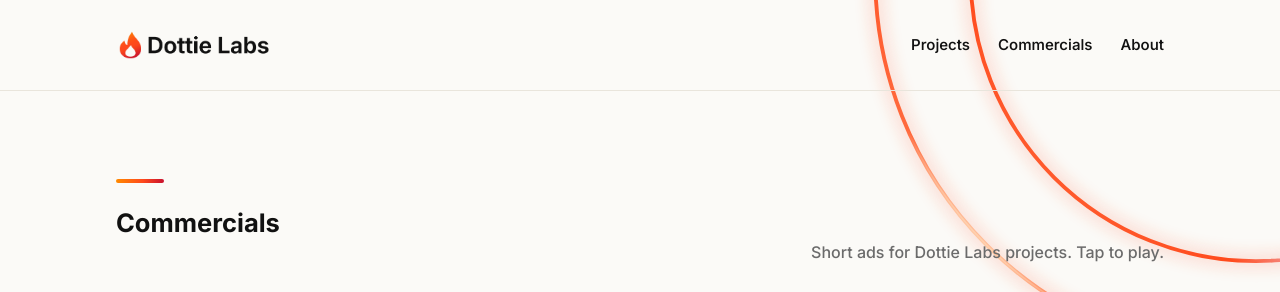
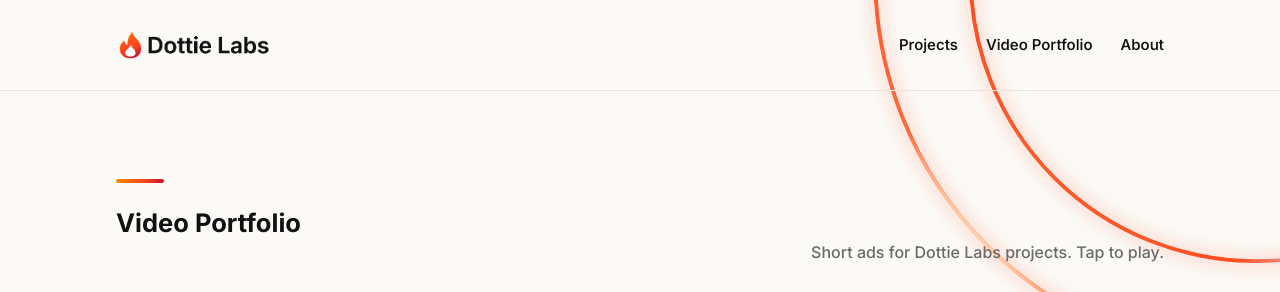
Before and after one commit to dottiewang/DottieLabs, a plain HTML site: page commercials/index.html in a window 1280 px wide. Shown: the top 292 px of the page. Drawn offline with Linux system fonts and the light colour scheme.

Commit message:
Rename commercials to video portfolio
Co-authored-by: Copilot <223556219+Copilot@users.noreply.github.com>

```diff
--- a/commercials/index.html
+++ b/commercials/index.html
@@ -3,7 +3,7 @@
 <head>
 <meta charset="utf-8">
 <meta name="viewport" content="width=device-width, initial-scale=1">
-<title>Commercials — Dottie Labs</title>
+<title>Video Portfolio — Dottie Labs</title>
 <meta name="description" content="Dottie Labs is the studio behind a small set of independent projects, founded by Dottie Wang in Las Vegas.">
 <link rel="icon" type="image/png" sizes="32x32" href="../assets/favicon-32.png">
 <link rel="icon" type="image/png" sizes="192x192" href="../assets/favicon-192.png">
@@ -26,7 +26,7 @@
 <link rel="stylesheet" href="../styles.css">
 </head>
 <body>
-<a class="skip" href="#watch">Skip to commercials</a>
+<a class="skip" href="#watch">Skip to video portfolio</a>
 <div class="page">
   <img class="rings" src="../assets/rings.svg" alt="" aria-hidden="true">
   <header class="site-header">
@@ -36,7 +36,7 @@
       </a>
       <nav class="nav" aria-label="Primary">
         <a href="../index.html#projects">Projects</a>
-        <a href="index.html">Commercials</a>
+        <a href="index.html">Video Portfolio</a>
         <a href="../index.html#about">About</a>
       </nav>
     </div>
@@ -47,7 +47,7 @@
       <div class="section-head">
         <div>
           <div class="rule rule--sm" aria-hidden="true"></div>
-          <h1>Commercials</h1>
+          <h1>Video Portfolio</h1>
         </div>
         <p class="section-note">Short ads for Dottie Labs projects. Tap to play.</p>
       </div>
@@ -82,7 +82,7 @@
         <img src="../assets/dottie-labs-logo-lockup-transparent.png" width="185" height="40" alt="Dottie Labs">
         <nav class="foot-nav" aria-label="Footer">
           <a href="../index.html#projects">Projects</a>
-          <a href="index.html">Commercials</a>
+          <a href="index.html">Video Portfolio</a>
           <a href="../index.html#about">About</a>
           <a href="mailto:dottie@dottielabs.com">Email</a>
         </nav>
```
Also changed, not shown: index.html (+2 -2 lines).
